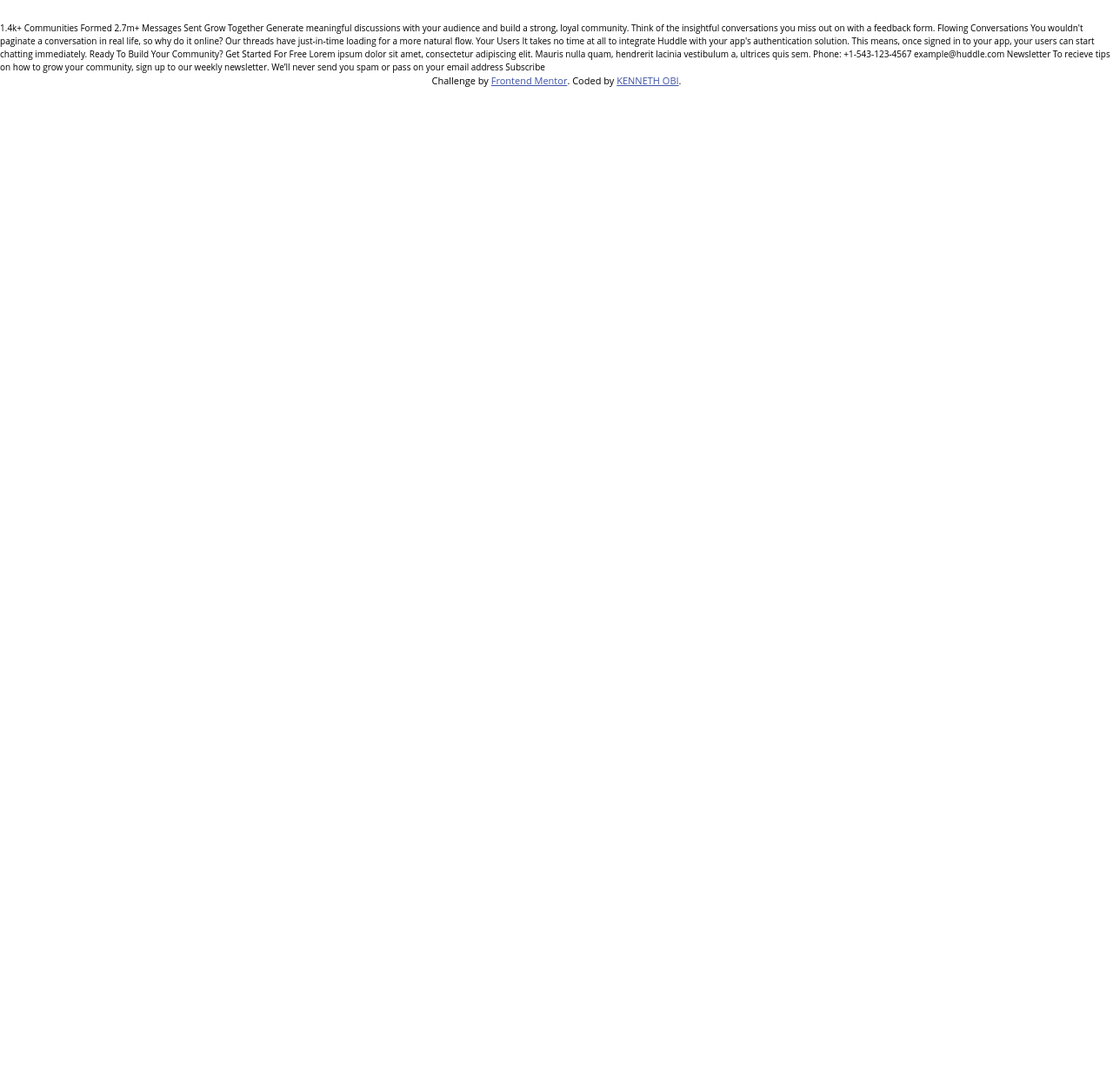
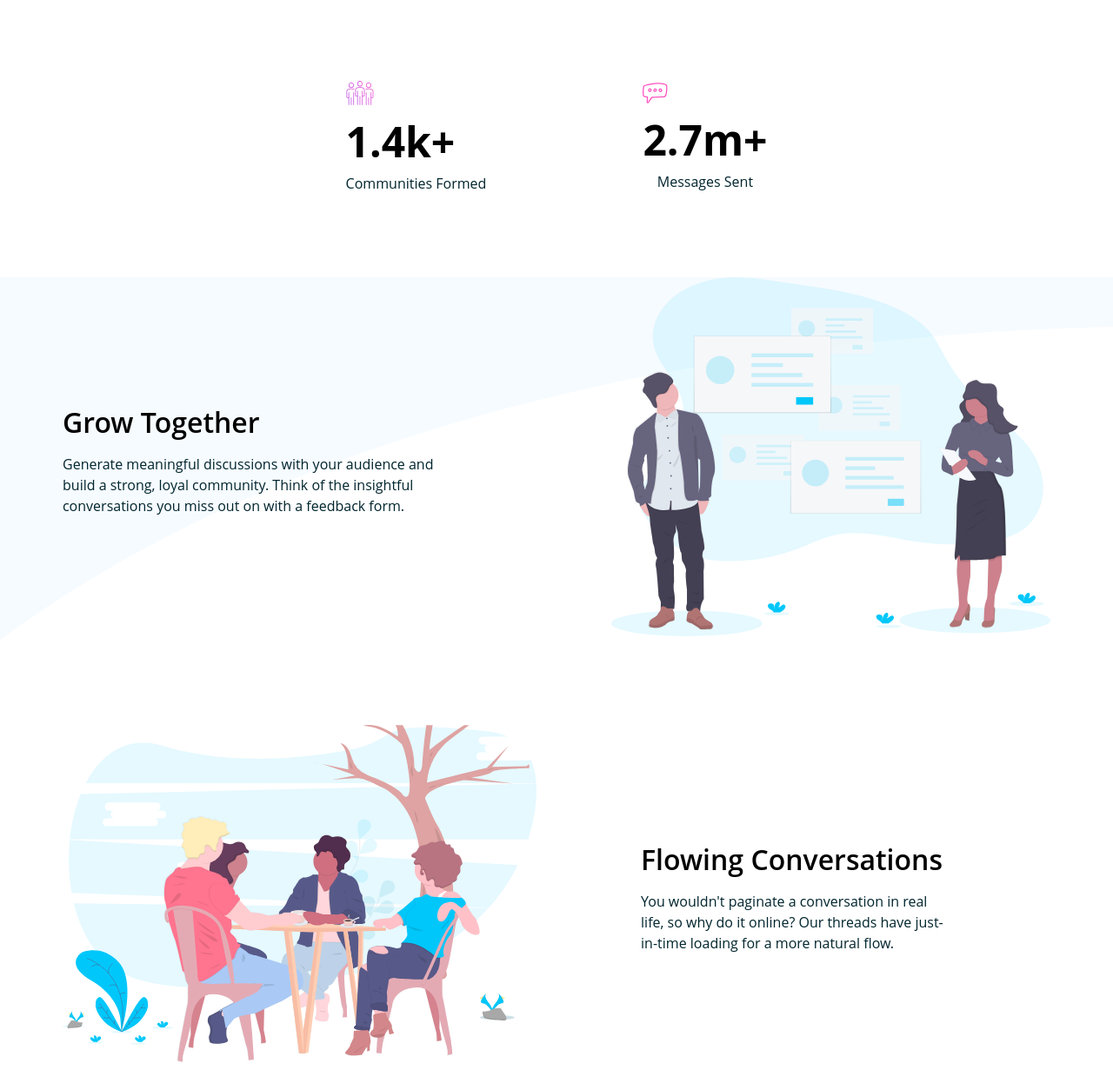
Before and after one commit to kennyoungC/huddle-landing-page-with-curved-sections-master, a plain HTML site: page index.html in a window 1280 px wide. Shown: the part 1006-2260 px from the top of the page at 87% size. Before the commit the page ends 1108 px from the top, so only its background shows below. Drawn offline with Linux system fonts and the light colour scheme.

Commit message:
commit
added 2 more section and also implementing the footer section

```diff
--- a/index.html
+++ b/index.html
@@ -33,7 +33,7 @@
     </style>
   </head>
   <body>
-    <header class="header">
+    <header class="header container">
       <nav class="nav-bar">
         <img src="images/logo.svg" alt="company's logo" />
         <div><a class="nav-link" href="#">Try it free</a></div>
@@ -58,24 +58,109 @@
           <img
             src="images/screen-mockups.svg"
             alt=" a mockup screen"
-            width="50%"
+            width="60%"
           />
         </div>
       </section>
+      <section>
+        <div class="number-text-box container">
+          <div>
+            <img
+              class="icon-img"
+              src="images/icon-communities.svg"
+              alt="a community icon"
+              width="20%"
+            />
+            <p class="number">1.4k+</p>
+            <p class="number-text">Communities Formed</p>
+          </div>
+          <div>
+            <img
+              class="icon-img"
+              src="images/icon-messages.svg"
+              alt="a community icon"
+              width="20%"
+            />
+            <p class="number">2.7m+</p>
+            <p class="number-text">Messages Sent</p>
+          </div>
+        </div>
+      </section>
+      <section class="first-illustration">
+        <div class="first-illustration-box container">
+          <div class="first-illustration-text-box">
+            <p class="sub-header">Grow Together</p>
+            <p class="sub-header-text">
+              Generate meaningful discussions with your audience and build a
+              strong, loyal community. Think of the insightful conversations you
+              miss out on with a feedback form.
+            </p>
+          </div>
+          <div>
+            <img
+              src="images/illustration-grow-together.svg"
+              alt="an animated illustration of two people having a conversation"
+              width="100%"
+              height="auto"
+            />
+          </div>
+        </div>
+      </section>
+      <section class="second-illustration">
+        <div class="second-illustration-box container">
+          <div>
+            <img
+              src="images/illustration-flowing-conversation.svg"
+              alt="an animated illustration of three people having a conversation"
+              width="100%"
+              height="auto"
+            />
+          </div>
+          <div class="second-illustration-text-box">
+            <p class="sub-header">Flowing Conversations</p>
+            <p class="sub-header-text">
+              You wouldn't paginate a conversation in real life, so why do it
+              online? Our threads have just-in-time loading for a more natural
+              flow.
+            </p>
+          </div>
+        </div>
+      </section>
+      <section class="third-illustration">
+        <div class="third-illustration-box container">
+          <div class="third-illustration-text-box">
+            <p class="sub-header">Your Users</p>
+            <p class="sub-header-text">
+              It takes no time at all to integrate Huddle with your app's
+              authentication solution. This means, once signed in to your app,
+              your users can start chatting immediately.
+            </p>
+          </div>
+          <div>
+            <img
+              src="images/illustration-your-users.svg"
+              alt="an animated illustration of three people having a conversation"
+              width="100%"
+              height="auto"
+            />
+          </div>
+        </div>
+      </section>
+      <aside>
+        <div class="container">
+          <div class="header-tertiary-box">
+            <h2 class="header-tertiary">Ready To Build Your Community?</h2>
+            <div><a class="get-started" href="#">Get Started For Free</a></div>
+          </div>
+        </div>
+      </aside>
     </main>
-    1.4k+ Communities Formed 2.7m+ Messages Sent Grow Together Generate
-    meaningful discussions with your audience and build a strong, loyal
-    community. Think of the insightful conversations you miss out on with a
-    feedback form. Flowing Conversations You wouldn't paginate a conversation in
-    real life, so why do it online? Our threads have just-in-time loading for a
-    more natural flow. Your Users It takes no time at all to integrate Huddle
-    with your app's authentication solution. This means, once signed in to your
-    app, your users can start chatting immediately. Ready To Build Your
-    Community? Get Started For Free Lorem ipsum dolor sit amet, consectetur
-    adipiscing elit. Mauris nulla quam, hendrerit lacinia vestibulum a, ultrices
-    quis sem. Phone: +1-543-123-4567 example@huddle.com Newsletter To recieve
-    tips on how to grow your community, sign up to our weekly newsletter. We’ll
-    never send you spam or pass on your email address Subscribe
+    <footer class="section-footer"></footer>
+    Lorem ipsum dolor sit amet, consectetur adipiscing elit. Mauris nulla quam,
+    hendrerit lacinia vestibulum a, ultrices quis sem. Phone: +1-543-123-4567
+    example@huddle.com Newsletter To recieve tips on how to grow your community,
+    sign up to our weekly newsletter. We’ll never send you spam or pass on your
+    email address Subscribe
 
     <footer>
       <p class="attribution">
--- a/style.css
+++ b/style.css
@@ -21,10 +21,12 @@ body {
   font-family: "Open Sans", sans-serif;
   font-weight: 400;
   line-height: 1.5;
+  font-size: 1.6rem;
 }
 .container {
   max-width: 120rem;
   margin: 0 auto;
+  padding: 0 3.2rem;
   margin-bottom: 96px;
 }
 .header {
@@ -34,7 +36,7 @@ body {
 .nav-bar {
   display: flex;
   align-items: center;
-  justify-content: space-around;
+  justify-content: space-between;
 }
 .nav-link {
   font-size: 1.8rem;
@@ -52,7 +54,7 @@ body {
   flex-direction: column;
   align-items: center;
   gap: 1.8rem;
-  width: 55%;
+  width: 65%;
   /* justify-content: center; */
   text-align: center;
 }
@@ -72,7 +74,7 @@ body {
   text-decoration: none;
   color: hsl(207, 100%, 98%);
   padding: 1.2rem 4.8rem;
-  background-color: hsl(321, 100%, 78%);
+  background-color: hsl(322, 100%, 66%);
   border-radius: 4rem;
 }
 .get-started:hover {
@@ -82,3 +84,60 @@ body {
   display: flex;
   justify-content: center;
 }
+.number-text-box {
+  display: flex;
+  align-items: center;
+  justify-content: center;
+  gap: 18rem;
+}
+
+.number {
+  font-size: 4.8rem;
+  font-weight: 700;
+}
+.number-text {
+  color: hsl(192, 100%, 9%);
+  text-align: center;
+}
+.first-illustration {
+  background-image: url(images/bg-section-bottom-desktop-1.svg);
+  background-image: url(images/bg-section-bottom-desktop-2.svg);
+  background-size: cover;
+}
+.third-illustration-box,
+.first-illustration-box {
+  display: flex;
+  align-items: center;
+  justify-content: center;
+  gap: 2.4rem;
+}
+.first-illustration-text-box {
+}
+.sub-header {
+  font-size: 3.2rem;
+  font-weight: 600;
+  margin-bottom: 1.2rem;
+}
+.sub-header-text {
+  display: inline-block;
+  text-align: start;
+  color: hsl(192, 100%, 9%);
+  width: 75%;
+}
+
+.second-illustration-box {
+  display: flex;
+  gap: 12rem;
+  align-items: center;
+  justify-content: space-between;
+}
+.second-illustration-text-box {
+  text-align: start;
+}
+.header-tertiary-box {
+  text-align: center;
+}
+.header-tertiary {
+  font-weight: 600;
+  margin-bottom: 2.4rem;
+}
```
Also changed, not shown: 1 other file.
